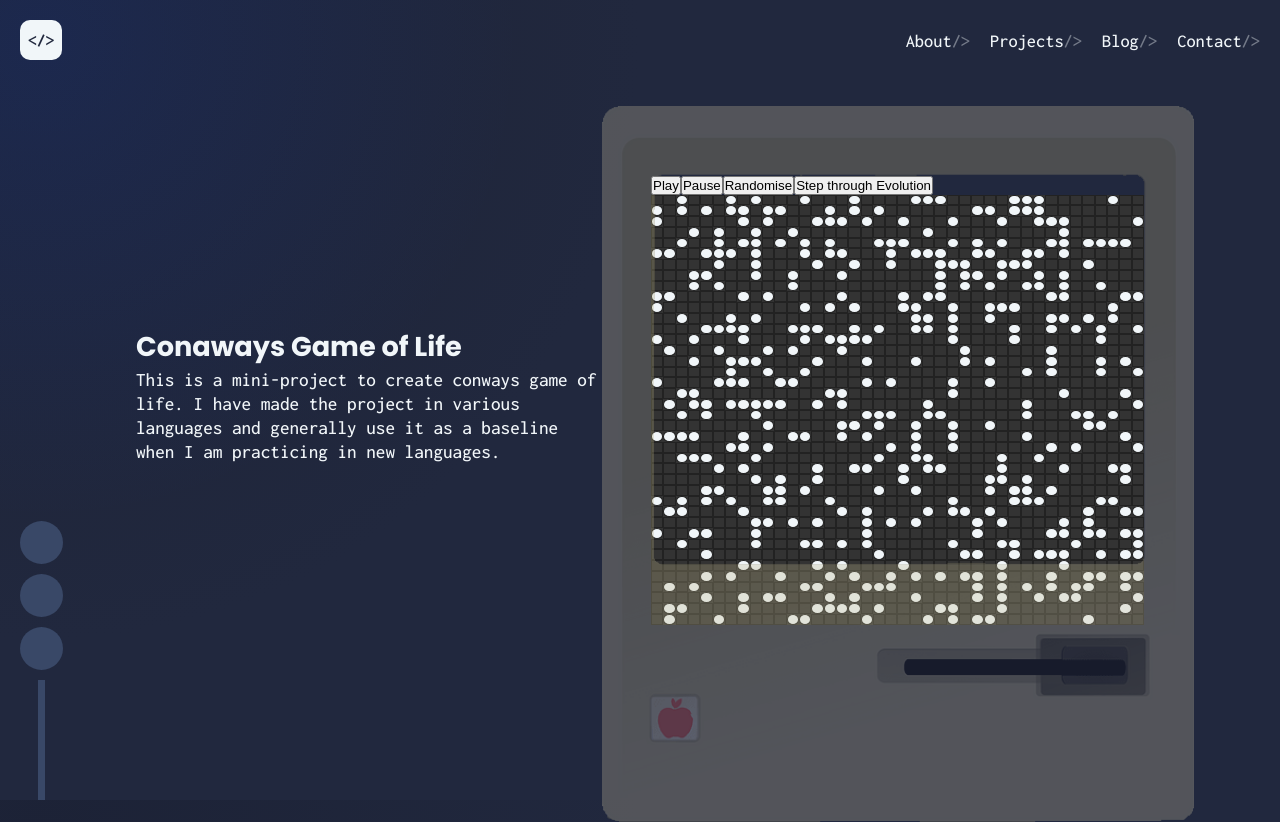
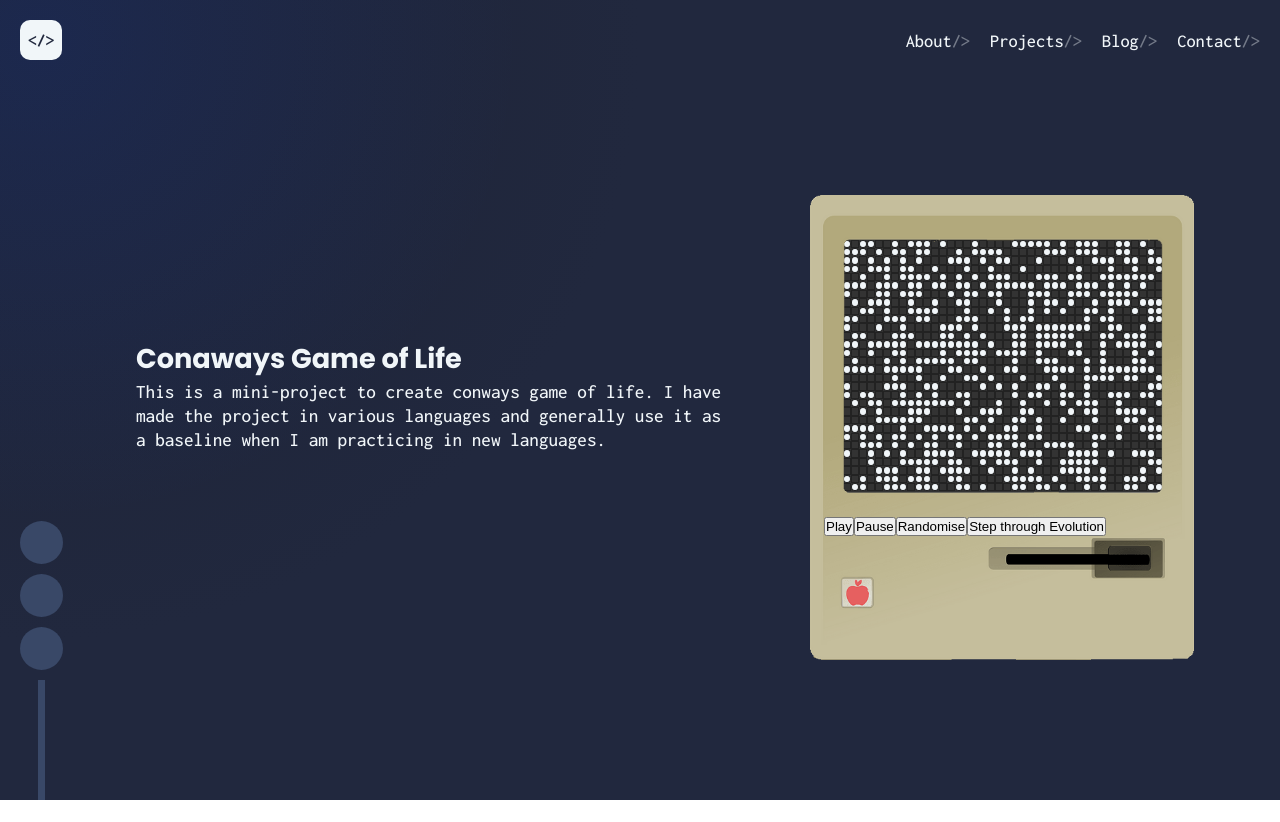
Before and after one commit to djheery/Portfolio, a Next.js app: page /portfolio/game-of-life in a window 1280 px wide. After the commit the page ends 800 px from the top, so only its background shows below. Built offline with nearby package versions, Linux system fonts and the light colour scheme.

Commit message:
Positioning COGL mac image and strying to decide howto approach refactoring it to make it faster

```diff
--- a/app/portfolio/game-of-life/GameOfLife/GameGrid/GameGrid.module.css
+++ b/app/portfolio/game-of-life/GameOfLife/GameGrid/GameGrid.module.css
@@ -2,7 +2,7 @@
   height: 250px;
   width: 250px;
   background-color: #333;
-  transition: all .3s ease-out;
+  /* transition: all .3s ease-out; */
   overflow: hidden;
 }
 
@@ -17,7 +17,7 @@
   z-index: 5;
   height: auto;
   right: -50px;
-  opacity: .3;
+  /* opacity: .3; */
   width: 120%;
 }
 
@@ -27,7 +27,7 @@
   display: grid;
   position: relative;
   grid-template-columns: repeat(40, 1fr);
-  grid-template-rows: repeat(40, 1fr);
+  grid-template-rows: repeat(30, 1fr);
 }
 
 .gol-canvas {
@@ -67,8 +67,11 @@
 @media only screen and (min-width: 768px) {
   .game-grid,
   .gol-canvas {
-    height: 350px;
-    width: 350px;
+    position: relative;
+    height: 252px;
+    top: -25px;
+    right: -19px;
+    width: 320px;
   }
 
   .old-mac-img {
@@ -79,20 +82,42 @@
 @media only screen and (min-width: 900px) {
   .game-grid,
   .gol-canvas {
-    height: 260px;
-    width: 400px;
+    height: 299px;
+    width: 380px;
+    position: relative;
+    right: -12px;
+    top: -76px;
   }
   .old-mac-img {
-    /* top: -130px; */
+    top: -130px;
   }
 }
 
 @media only screen and (min-width: 1100px) {
   .game-grid,
   .gol-canvas {
-    height: 430px;
-    width: 493px;
+    position: relative;
+    top: -67px;
+    height: 354px;
+    width: 450px;
+    right: -7px;
   }
 
 
 }
+
+@media only screen and (max-height: 900px) and (min-width: 900px) {
+  .game-grid,
+  .gol-canvas {
+    position: relative;
+    height: 252px;
+    top: -25px;
+    right: -19px;
+    width: 320px;
+  }
+
+
+  .old-mac-img {
+    top: -70px;
+  }
+}
--- a/app/portfolio/game-of-life/GameOfLife/GameGrid/GameGrid.tsx
+++ b/app/portfolio/game-of-life/GameOfLife/GameGrid/GameGrid.tsx
@@ -30,7 +30,7 @@ const GameGrid: React.FC = () => {
    timer = !timer && setInterval(() => {
     const newCells = getNewGrid(cells);
     animationDebounce(setCells(newCells));
-   }, 40)
+   }, 30)
   }
 
   const randomise = () => {
@@ -51,17 +51,17 @@ const GameGrid: React.FC = () => {
   return (
     <div className={styles["mac-container"]}>
       <img src="/images/old-mac-computer.png" alt="" className={styles["old-mac-img"]}/>
+      <div className={styles["game-grid"]}>
+        <div className={styles["game-grid__inner"]}>
+          {mapCells(cells)}
+        </div>
+      </div>
       <div style={{marginTop: "0px"}}>
           <button className={styles["game-button"]} onClick={startEvolution} disabled={isPlaying}>Play</button>
           <button className={styles["game-button"]}onClick={pauseEvolution}>Pause</button>
           <button className={styles["game-button"]} onClick={randomise}>Randomise</button>
           <button className={styles["game-button"]} onClick={stepThroughEvolution}>Step through Evolution</button>
         </div>
-      <div className={styles["game-grid"]}>
-        <div className={styles["game-grid__inner"]}>
-          {mapCells(cells)}
-        </div>
-      </div>
     </div>
   )
 }
--- a/app/portfolio/game-of-life/GameOfLife/util/gameOfLife.tsx
+++ b/app/portfolio/game-of-life/GameOfLife/util/gameOfLife.tsx
@@ -3,6 +3,11 @@ import GameCell from "../GameCell/GameCell";
 import { CellStateOptions } from "../GameCell/GameCell";
 
 // TODO Add comments
+// TODO Refactor to a class
+// TODO Try Hashlife Algorithm for optimization
+// TODO Try Refactoring to a canvas
+// TODO Add Warp Zone Feature
+
 /**
  * Describe your method...
  *
@@ -29,12 +34,12 @@ const movementCoordinates = [
 
 export const getCells = () => {
   const arr: number[][] = [];
-  const rows = 40;
+  const rows = 30;
   const cols = 40;
   for(let i = 0; i < rows; i++) {
     arr.push([]);
     for(let j = 0; j < cols; j++) {
-      arr[i][j] = Math.random() > 0.7 ? 1 : 0;
+      arr[i][j] = Math.random() > 0.5 ? 1 : 0;
     }
   }
 
--- a/app/portfolio/game-of-life/page.module.css
+++ b/app/portfolio/game-of-life/page.module.css
@@ -4,17 +4,21 @@
   align-items: center;
   flex-direction: column;
   justify-content: center;
-  gap: 50px;
+  gap: 60px;
   padding: 0 20px;
+  max-width: 1400px;
+  margin: auto;
 }
 
 .page__introduction {
   text-align: center;
+  max-width: 600px;
 }
 
 @media only screen and (min-width: 768px) {
   .landing-section__outer {
     align-items: center;
+    justify-content: space-between;
     flex-direction: row;
   }
 
```
